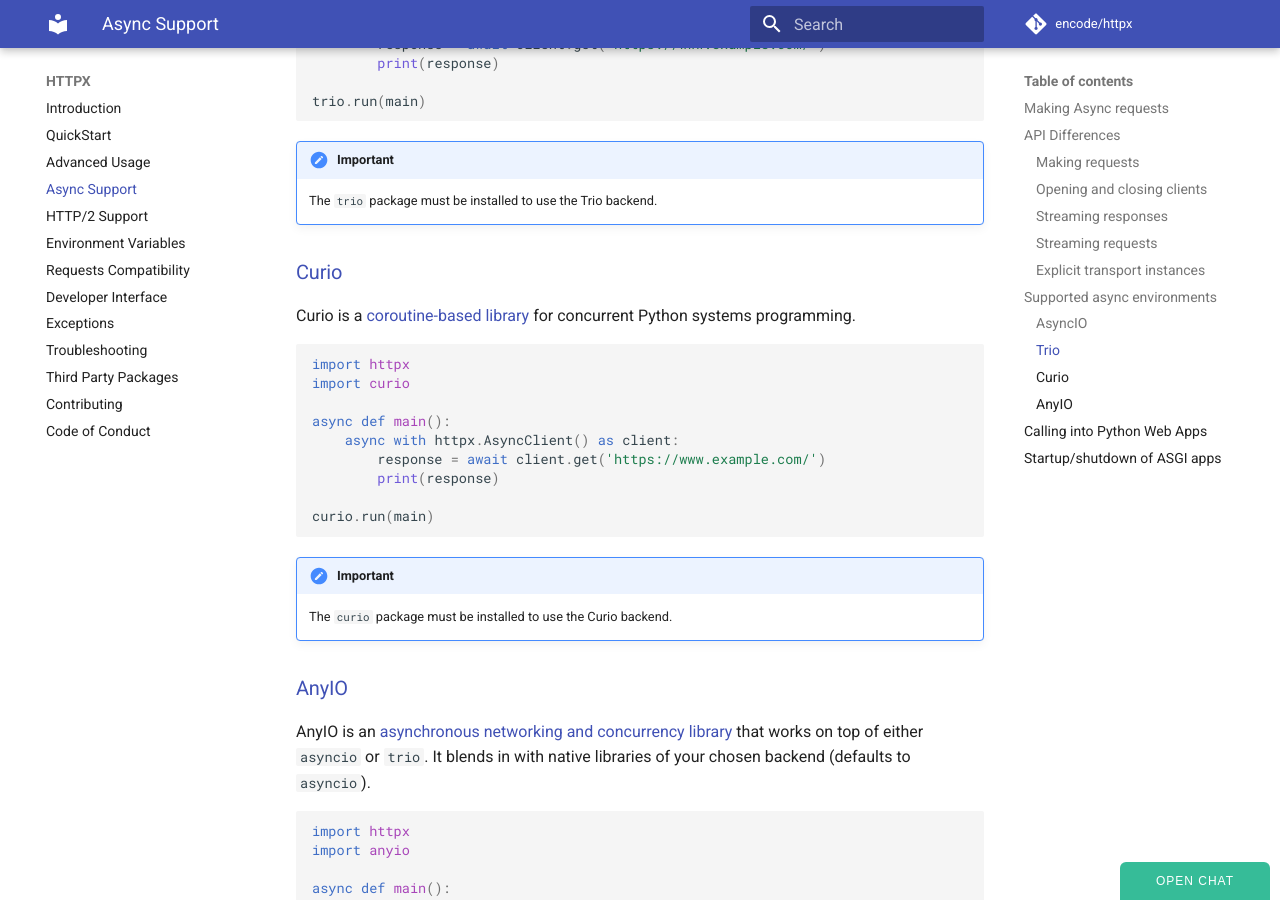
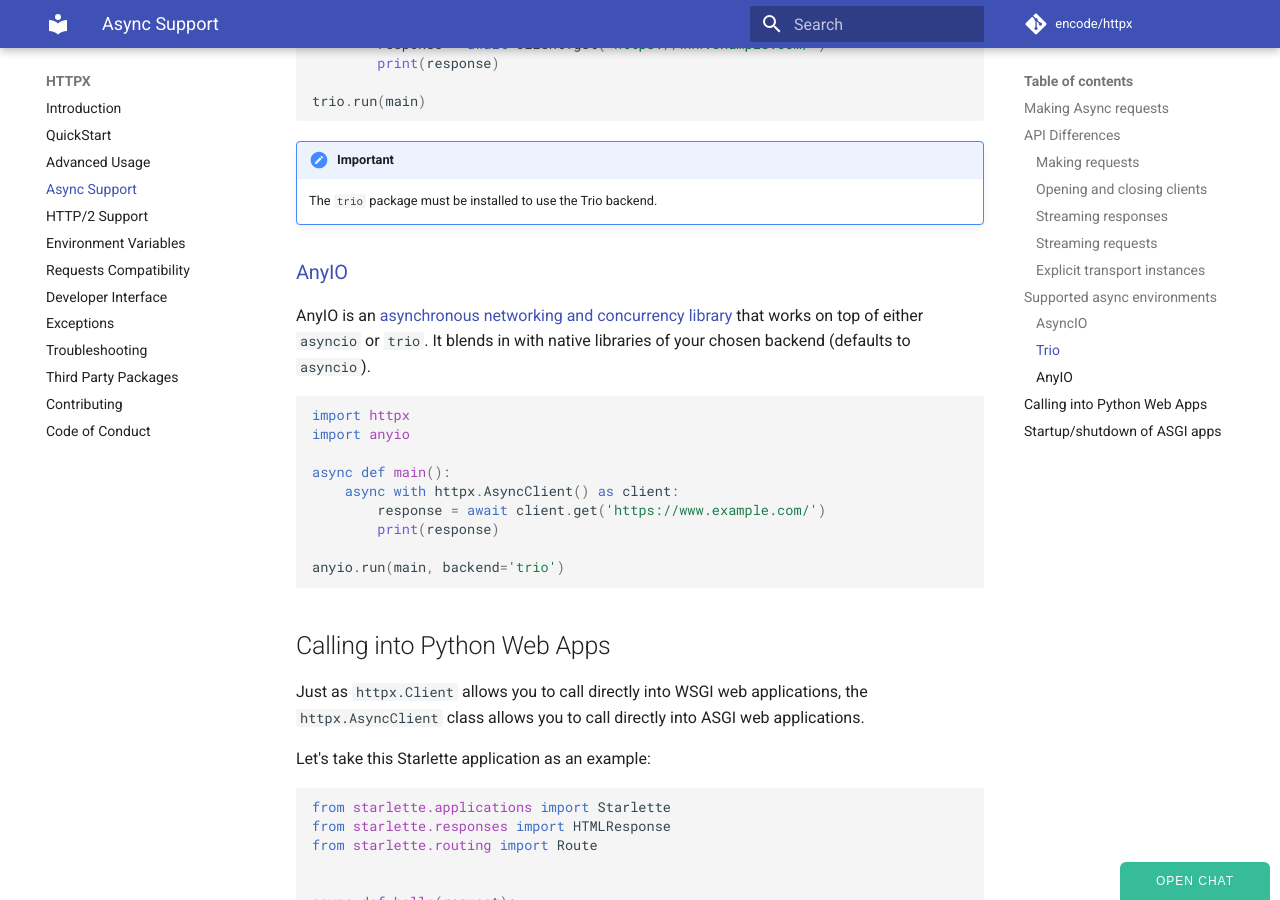
Before and after one commit to CarolinaBentrescas/httpx2, an MkDocs documentation site: the page built from docs/async.md, in a window 1280 px wide and 900 px high, scrolled down 3821 px. Built offline with MkDocs 1.6.1 and Material for MkDocs 9.7.7, drawn with Linux system fonts in a browser that asks for light colours; comment, search, counter and statistics services are not loaded.

Commit message:
Removed curio from async.md (#2240)

````diff
--- a/docs/async.md
+++ b/docs/async.md
@@ -170,27 +170,6 @@ trio.run(main)
     The `trio` package must be installed to use the Trio backend.
 
 
-### [Curio](https://github.com/dabeaz/curio)
-
-Curio is a [coroutine-based library](https://curio.readthedocs.io/en/latest/tutorial.html)
-for concurrent Python systems programming.
-
-```python
-import httpx
-import curio
-
-async def main():
-    async with httpx.AsyncClient() as client:
-        response = await client.get('https://www.example.com/')
-        print(response)
-
-curio.run(main)
-```
-
-!!! important
-    The `curio` package must be installed to use the Curio backend.
-
-
 ### [AnyIO](https://github.com/agronholm/anyio)
 
 AnyIO is an [asynchronous networking and concurrency library](https://anyio.readthedocs.io/) that works on top of either `asyncio` or `trio`. It blends in with native libraries of your chosen backend (defaults to `asyncio`).
````
